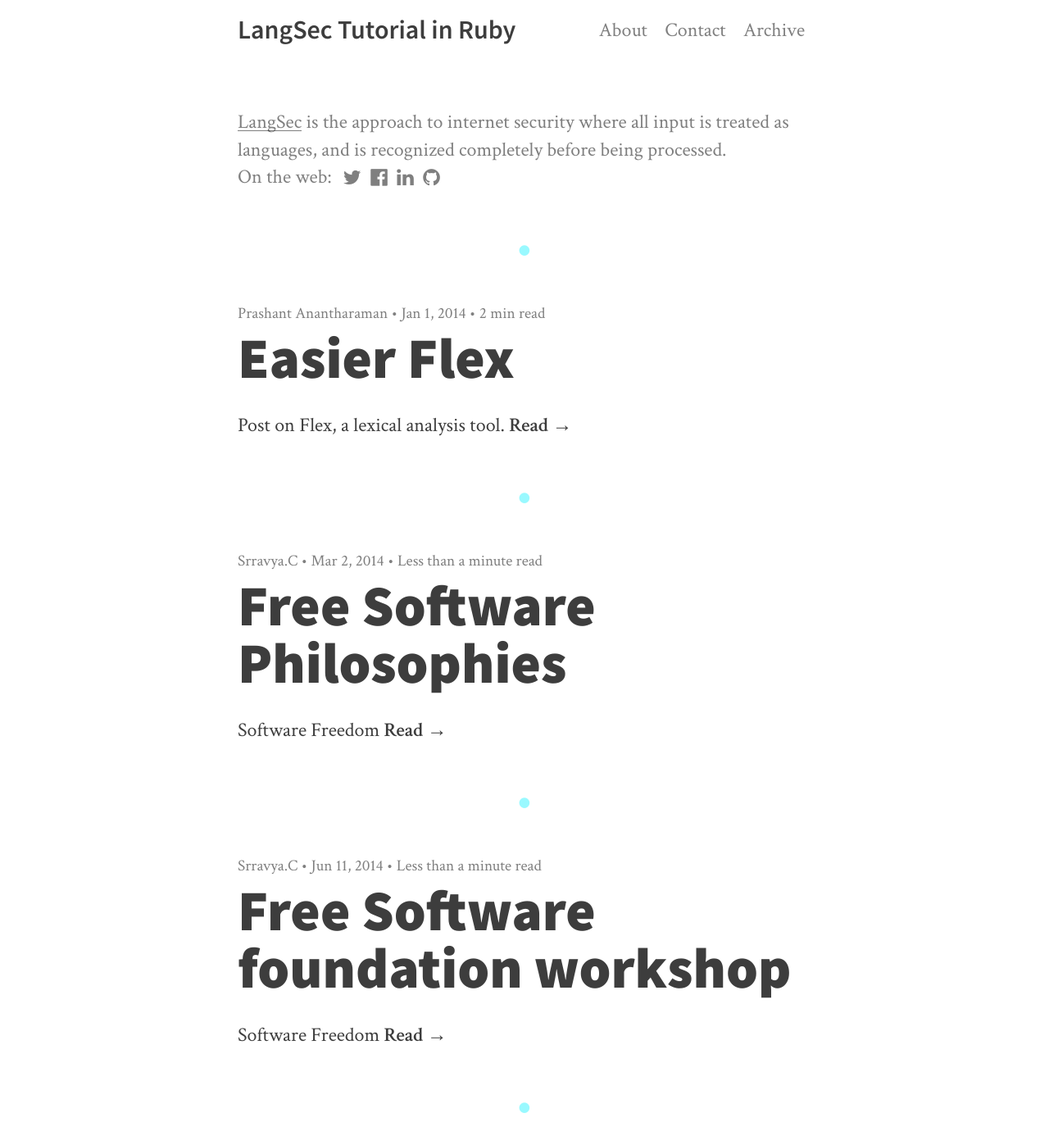
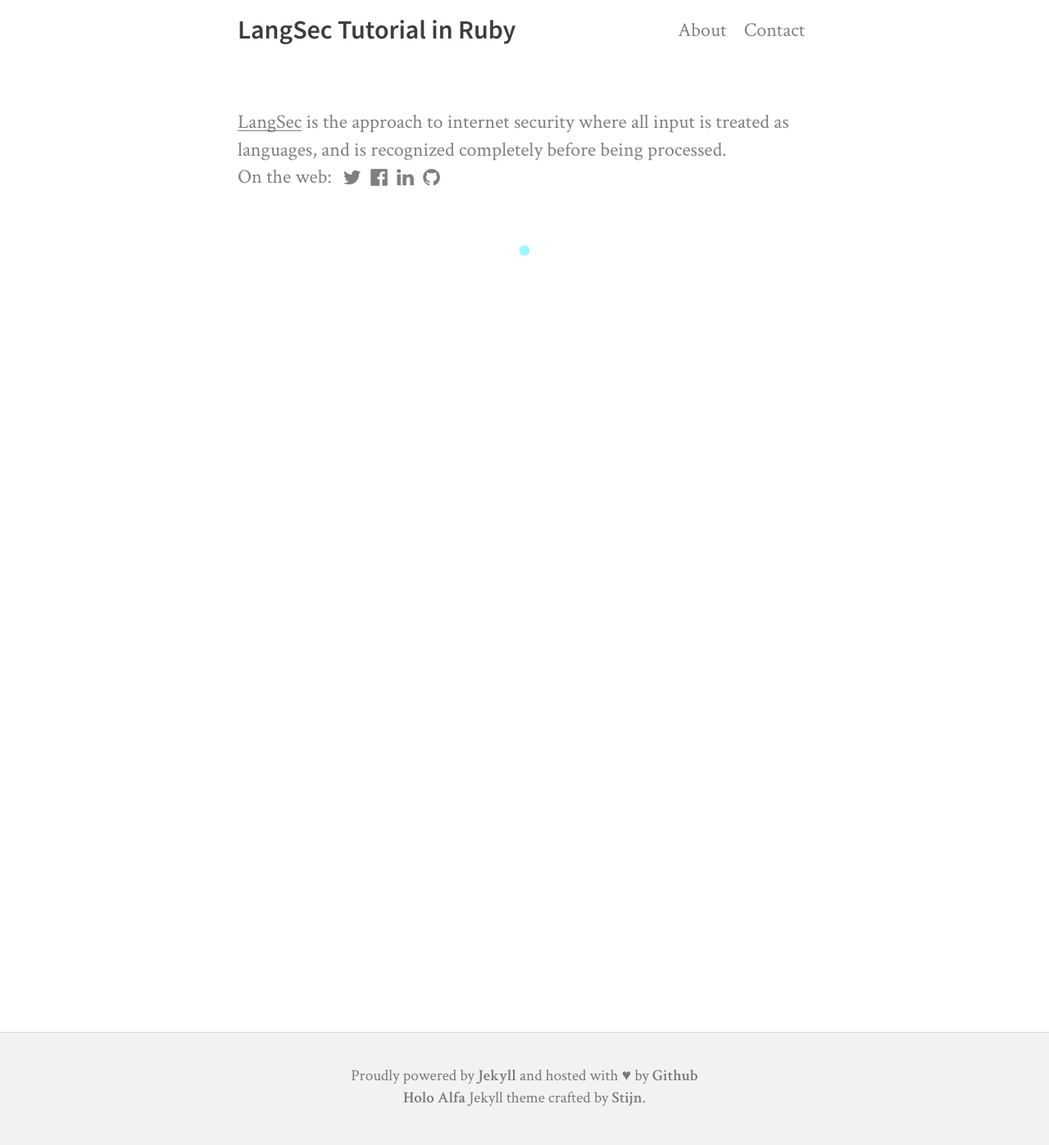
Before and after one commit to prashantbarca/prashantbarca.github.io, a Jekyll site: the page built from index.html, in a window 1280 px wide and 1400 px high. Shown: the top 1397 px of the window at 82% size. Built offline with Jekyll 4.4.1, drawn with Linux system fonts in a browser that asks for light colours; nearby versions of some CDN libraries; the list of posts is cut into pages by our own code; some of the changed text lies outside the part shown.

```diff
--- a/_includes/navigation.html
+++ b/_includes/navigation.html
@@ -1,5 +1,5 @@
 <nav>
   <a href="{{ site.baseurl }}/about/">About</a>
   <a href="{{ site.baseurl }}/contact/">Contact</a>
-  <a href="{{ site.baseurl }}/archive/">Archive</a>
+  <!-- <a href="{{ site.baseurl }}/archive/">Archive</a> -->
 </nav>
--- a/_posts/2014-06-11-Free-software-workshop.md
+++ /dev/null
@@ -1,11 +0,0 @@
----
-title: Free Software foundation workshop
-
-author:
-  name: Srravya.C
-summary: Software Freedom
----
-
-FSFTN is conducting a workshop on Free Software Technologies at IITM. More details in the poster.
-
-<img src="../../../../img/EXP4png.png" alt="CEGLUG photo">
--- a/index.html
+++ b/index.html
@@ -13,25 +13,14 @@
 {% endif %}
 
   <article>
-    <span class="meta">
-      {% if site.display-author-front-page %}
-        {% if post.author.name %}
-          {{ post.author.name }} •
-        {% else %}
-          {% if site.author.name %}
-            {{ site.author.name }} •
-          {% endif %}
-        {% endif %}
-      {% endif %}
-      {{ post.date | date: site.date_format }} • {{ read-time }}</span>
-  	<a href="{{ post.url | prepend: site.baseurl }}"><h1>{{ post.title }}</h1></a>
-      <p>
+    <a href="{{ post.url | prepend: site.baseurl }}"><h1>{{ post.title }}</h1></a>
+    <p>
       {% if post.summary %}
         {{ post.summary }}&nbsp;<a class="read-more" href="{{ post.url | prepend: site.baseurl }}">{{ site.var_read }}  →</a>
       {% else %}
         {{ post.excerpt | remove: '<p>' | remove: '</p>' }}&nbsp;<a class="read-more" href="{{ post.url | prepend: site.baseurl }}">{{ site.var_read }}  →</a>
       {% endif %}
-      </p>
+    </p>
 
   </article>
 {% endfor %}
```
Also changed, not shown: _posts/2014-01-01-easier-flex.md (deleted, +0 -76 lines), _posts/2014-03-02-philosophy-session.md (deleted, +0 -12 lines), _posts/2016-09-04-transfer-x.md (deleted, +0 -91 lines), about.md (+1 -4 lines).
